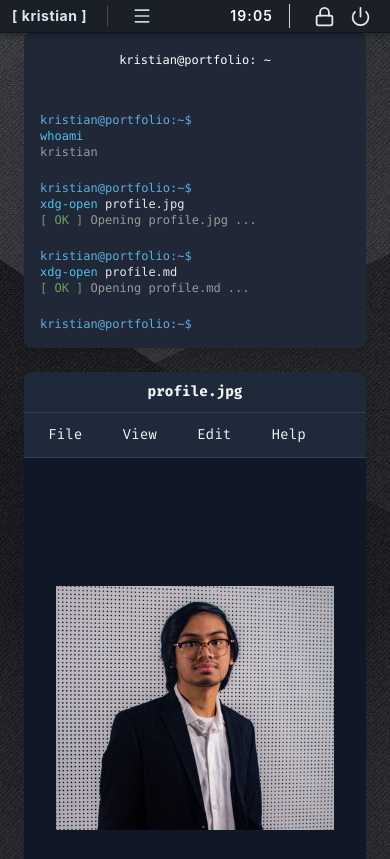
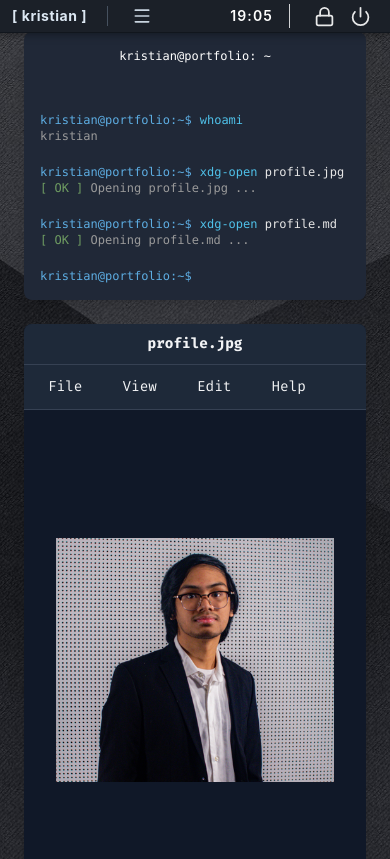
Before and after one commit to KristKross/Kristian-Portfolio, a React (Vite) app in the folder frontend/: page / in a window 390 px wide. Shown: the top 859 px of the page. Built offline with nearby package versions, Linux system fonts and the light colour scheme.

Commit message:
added linkedin profile and banner

```diff
--- a/frontend/src/components/apps/Terminal.tsx
+++ b/frontend/src/components/apps/Terminal.tsx
@@ -29,7 +29,6 @@ function Terminal({
     zIndex,
     onFocus,
 }: TerminalProps) {
-
     const terminalRef = useRef<HTMLDivElement>(null);
 
     const {
@@ -48,19 +47,21 @@ function Terminal({
                 draggableRef.current = element;
             }}
             onPointerDown={onFocus}
-            className={`window-pop-in lg:flex relative flex-col lg:absolute lg:my-4 bg-[#202837] p-4 rounded-lg shadow-lg text-white font-mono text-xs sm:text-sm lg:text-base w-full max-w-2xl ${className ?? ""}`}
+            className={`window-pop-in relative flex w-full max-w-2xl flex-col rounded-lg bg-[#202837] p-4 font-mono text-xs text-white shadow-lg sm:text-sm lg:absolute lg:my-4 lg:flex lg:text-base ${className ?? ""}`}
             style={{
-                ...(isDesktop && { left: position.x, top: position.y }),
+                ...(isDesktop && {
+                    left: position.x,
+                    top: position.y,
+                }),
                 zIndex,
             }}
         >
-
             {/* Title bar */}
             <div
                 onPointerDown={handlePointerDown}
                 onPointerMove={handlePointerMove}
                 onPointerUp={handlePointerUp}
-                className="terminal-titlebar relative flex flex-row items-center mb-10 cursor-default lg:cursor-grab select-none"
+                className="terminal-titlebar relative mb-10 flex flex-row select-none cursor-default lg:cursor-grab"
             >
                 <span className="absolute left-1/2 -translate-x-1/2">
                     {title}
@@ -73,18 +74,20 @@ function Terminal({
 
             {/* Terminal content */}
             <div className="terminal-content">
-
                 {lines.map((line, index) => (
                     <div key={index} className="terminal-line">
-
-                        <div className="terminal-input">
-                            <span className="text-[#5DADE2]">
+                        <div className="terminal-input flex items-baseline">
+                            <span className="shrink-0 text-[#5DADE2]">
                                 {prompt}
                             </span>
 
-                            <span> </span>
+                            <span className="shrink-0">
+                                {" "}
+                            </span>
 
-                            {line.input}
+                            <div className="min-w-0 ml-2">
+                                {line.input}
+                            </div>
                         </div>
 
                         {line.output && (
@@ -92,18 +95,18 @@ function Terminal({
                                 {line.output}
                             </div>
                         )}
-
                     </div>
                 ))}
 
-                <div className="terminal-prompt">
+                <div className="terminal-prompt flex items-baseline">
                     <span className="text-[#5DADE2]">
                         {prompt}
                     </span>
 
-                    <span className="terminal-cursor"> █</span>
+                    <span className="terminal-cursor">
+                        {" "}█
+                    </span>
                 </div>
-
             </div>
         </div>
     );
--- a/frontend/src/components/content/Linkedin.tsx
+++ b/frontend/src/components/content/Linkedin.tsx
@@ -1,5 +1,7 @@
 import Browser from "../apps/Browser";
 import LinkedinIcon from "../../assets/icons/linkedin-icon.png";
+import ProfileImage from "../../assets/profile-image.png"
+import LinkedinBanner from "../../assets/linkedin-banner.png"
 
 interface LinkedinProps {
     className?: string;
@@ -42,13 +44,13 @@ function Linkedin({
                 </nav>
 
                 {/* Profile */}
-                <div className="mx-auto max-w-6xl px-4 pb-4 sm:px-8 lg:px-20">
+                <div className="mx-auto max-w-6xl px-4 pb-4 mt-5 sm:px-8 lg:px-20">
                     <section className="overflow-hidden rounded-lg border border-[#d0d3d6] bg-white">
-                        <div className="h-32 bg-gradient-to-r from-[#0a66c2] via-[#378fe0] to-[#70b5f9] sm:h-40" />
+                        <img src={LinkedinBanner} alt="banner" className="w-full" />
 
                         <div className="px-5 pb-6 sm:px-6">
                             <div className="-mt-16 flex h-32 w-32 items-center justify-center rounded-full border-4 border-white bg-white sm:-mt-20 sm:h-40 sm:w-40">
-                                <img src={LinkedinIcon} alt="LinkedIn" className="h-full w-full rounded-full object-contain" />
+                                <img src={ProfileImage} alt="Profile" className="h-full w-full rounded-full" />
                             </div>
 
                             <h1 className="mt-3 text-2xl font-semibold">
--- a/frontend/src/pages/Contact.tsx
+++ b/frontend/src/pages/Contact.tsx
@@ -4,6 +4,7 @@ import Mail from "../components/apps/Mail"
 import Linkedin from "../components/content/Linkedin"
 import Github from "../components/content/Github"
 import type { BringToFront, WindowZIndexes } from "../types/window"
+import { useSectionAppearance } from "../hooks/useSectionAppearance"
 
 interface ContactProps {
     windowZIndexes: WindowZIndexes
@@ -27,6 +28,8 @@ function Contact({
         github: false,
         linkedin: false,
     })
+
+    const { sectionRef, visible } = useSectionAppearance([300, 1000])
 
     useEffect(() => {
         const mediaQuery = window.matchMedia("(min-width: 1024px)")
@@ -66,9 +69,11 @@ function Contact({
 
     return (
         <section
+            ref={sectionRef}
             id="contact"
             className="relative flex min-h-screen flex-col items-center justify-center gap-6 px-2 lg:mt-0 lg:block"
         >
+            {visible[0] && (
                 <Terminal
                     title="kristian@portfolio: ~"
                     lines={[
@@ -130,7 +135,10 @@ function Contact({
                                             type="button"
                                             disabled={opened.linkedin}
                                             onClick={() =>
-                                            openWindow("linkedin", onOpenLinkedin)
+                                                openWindow(
+                                                    "linkedin",
+                                                    onOpenLinkedin
+                                                )
                                             }
                                             className={
                                                 opened.linkedin
@@ -146,11 +154,14 @@ function Contact({
                         },
                     ]}
                     prompt="kristian@portfolio:~$"
+                    initialX={90}
+                    initialY={80}
                     zIndex={windowZIndexes.contactTerminal}
                     onFocus={() => bringToFront("contactTerminal")}
                 />
+            )}
 
-            {opened.mail && (
+            {visible[1] && opened.mail && (
                 <Mail
                     initialX={700}
                     initialY={280}
```
Also changed, not shown: frontend/src/assets/linkedin-banner.png (added). Lines whose indentation alone changed are shown as unchanged.
